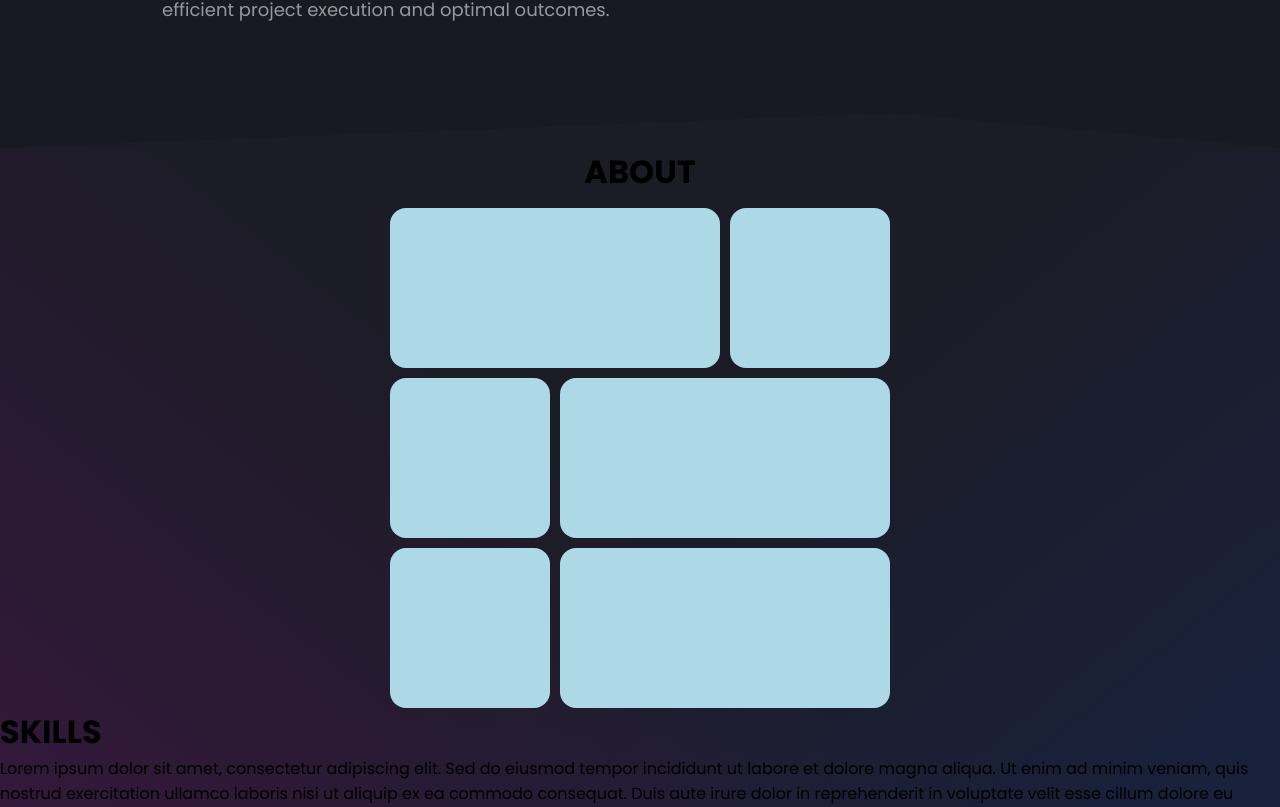
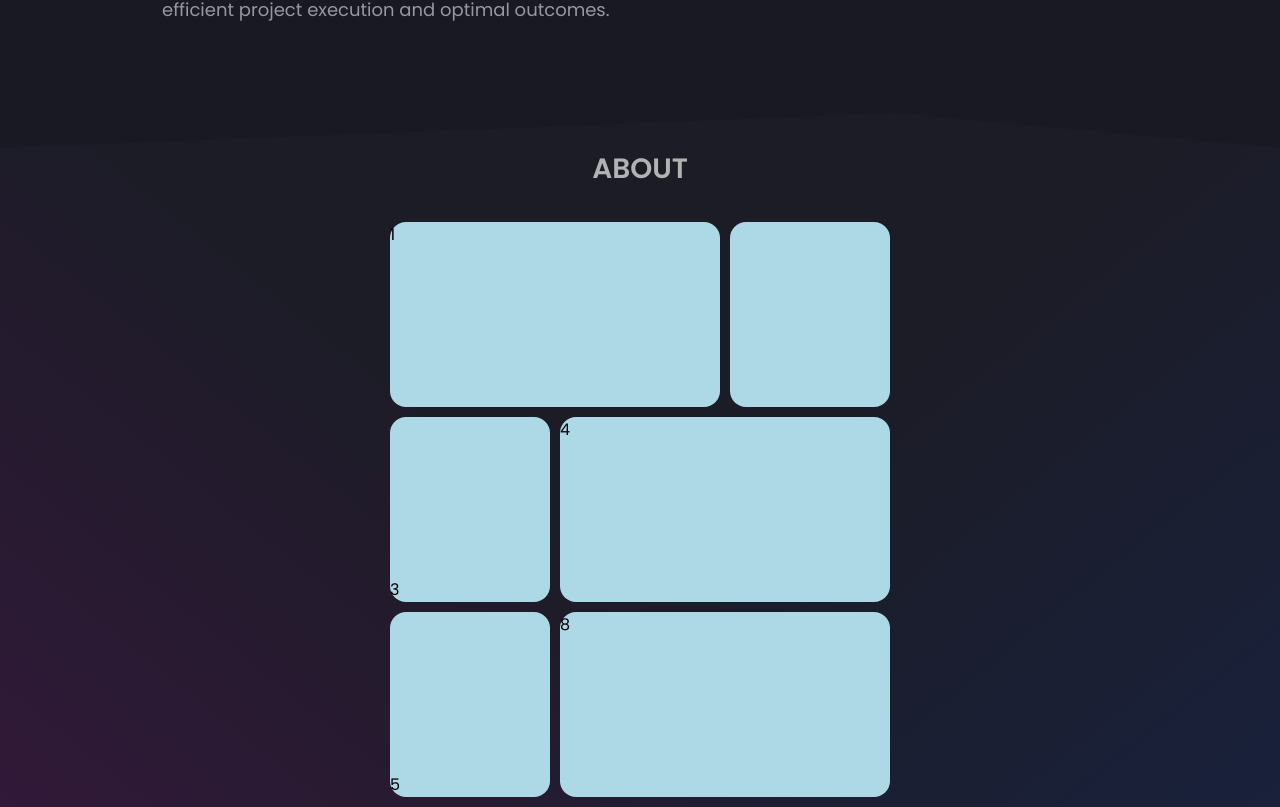
Before and after one commit to kin018/kin018dev, a React (Create React App) app in the folder portfolio/: page / in a window 1280 px wide. Shown: the part 630-1437 px from the top of the page. Built offline with nearby package versions, Linux system fonts and the light colour scheme.

Commit message:
Need to figure out image issue for this

```diff
--- a/portfolio/src/components/AboutMe.jsx
+++ b/portfolio/src/components/AboutMe.jsx
@@ -1,10 +1,12 @@
 import React from 'react';
 import {
+  AboutContainer,
+  AboutHorizontal,
+  AboutLogoSquare,
   AboutPuzzle,
   AboutSquare,
-  AboutHorizontal,
+  AboutTitle,
   CenteredContainer,
-  AboutContainer,
   AboutWrapper,
 } from '../styledComponents/StyledComponents';
 
@@ -12,17 +14,17 @@ function AboutMe() {
   return (
     <AboutContainer>
       <AboutWrapper>
-        <h1>ABOUT</h1>
+        <AboutTitle>ABOUT</AboutTitle>
         <CenteredContainer>
           <AboutPuzzle>
-            <AboutHorizontal></AboutHorizontal>
-            <AboutSquare></AboutSquare>
-            <AboutSquare></AboutSquare>
-            <AboutHorizontal></AboutHorizontal>
-            <AboutSquare></AboutSquare>
-            {/* <AboutSquare></AboutSquare>
-            <AboutSquare></AboutSquare> */}
-            <AboutHorizontal></AboutHorizontal>
+            <AboutHorizontal>1</AboutHorizontal>
+            <AboutSquare>{/* <AboutLogoSquare /> */}</AboutSquare>
+            <AboutSquare>3</AboutSquare>
+            <AboutHorizontal>4</AboutHorizontal>
+            <AboutSquare>5</AboutSquare>
+            {/* <AboutSquare>6</AboutSquare>
+            <AboutSquare>7</AboutSquare> */}
+            <AboutHorizontal>8</AboutHorizontal>
           </AboutPuzzle>
         </CenteredContainer>
       </AboutWrapper>
--- a/portfolio/src/styledComponents/StyledComponents.js
+++ b/portfolio/src/styledComponents/StyledComponents.js
@@ -29,7 +29,8 @@ export const lightTheme = {
   bgLight: '#f0f0f0',
   primary: '#be1adb',
   text_primary: '#111111',
-  text_secondary: '#48494a',
+  // text_secondary: '#48494a',
+  text_secondary: 'black',
   card: '#FFFFFF',
   card_light: 'rgba(255, 255, 255, 1)',
   button: '#5c5b5b',
@@ -578,7 +579,16 @@ export const HomeSocialMediaHorizantalDiv = styled.div.attrs({
 `;
 
 // About
-
+export const AboutTitle = styled.h2.attrs({
+  className: 'AboutTitle',
+})`
+font-size: 28px;
+font-weight: 600;
+color: ${({ theme }) => theme.text_secondary};
+margin-bottom: 20px;
+text-align: center;
+  }
+`;
 export const AboutPuzzle = styled.div.attrs({
   className: 'AboutPuzzle',
 })`
@@ -614,6 +624,10 @@ export const AboutSquare = styled.div.attrs({
     width: 490px;
   }
 `;
+
+export const AboutLogoSquare = styled.div.attrs({
+  className: 'AboutLogoSquare',
+})``;
 
 export const AboutHorizontal = styled.div.attrs({
   className: 'AboutHorizontal',
```
